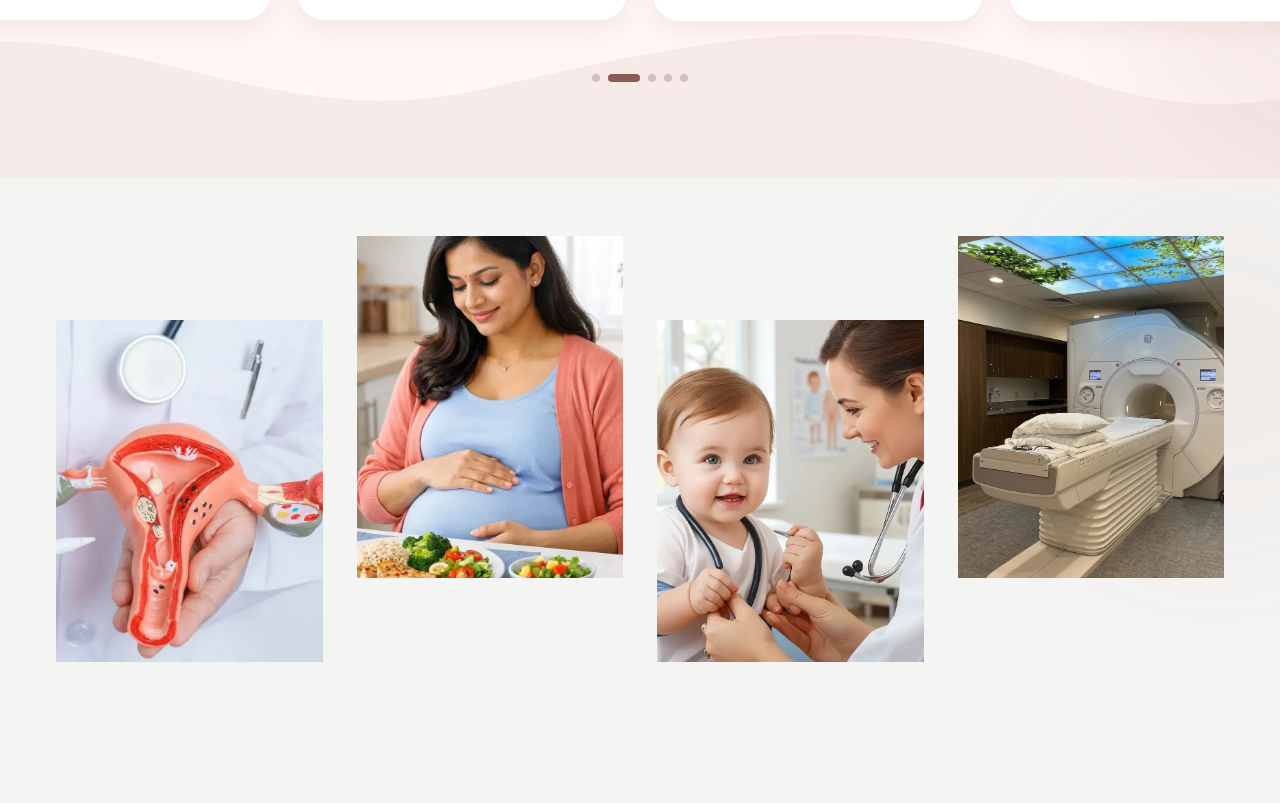
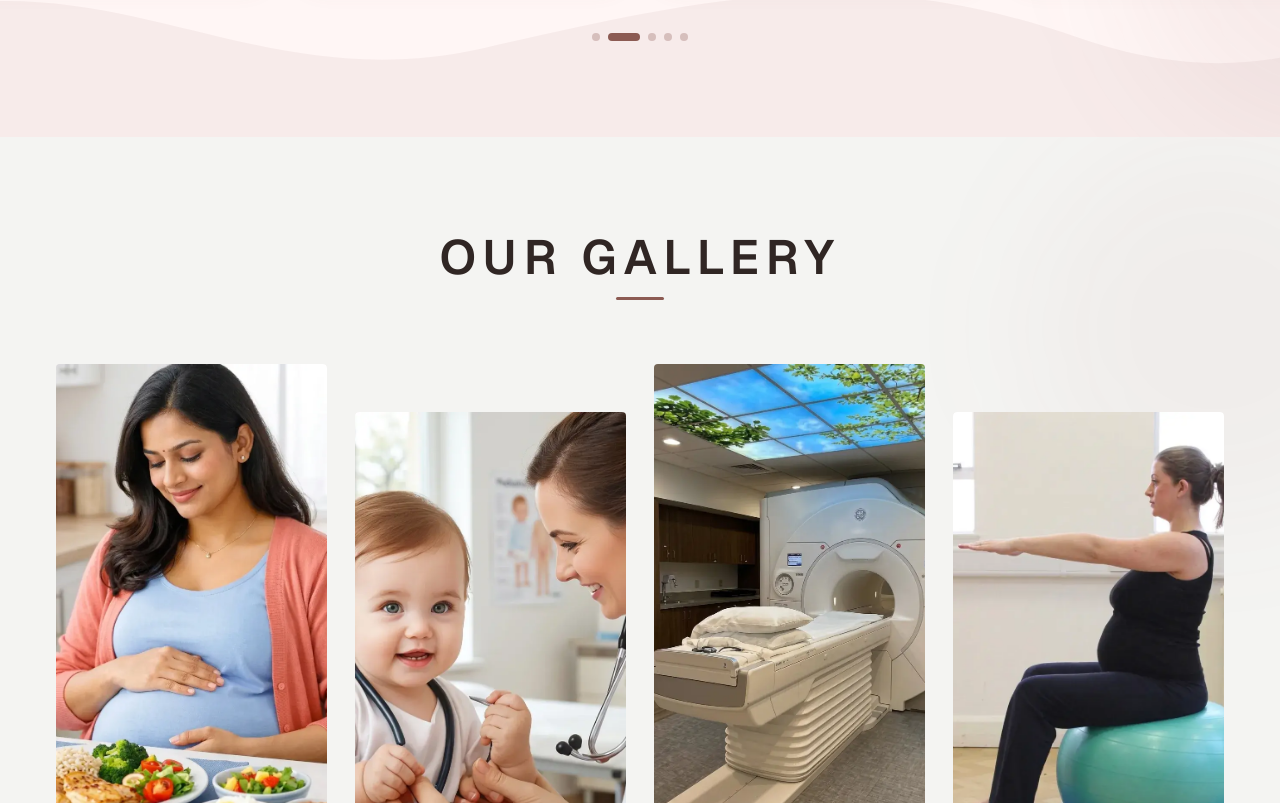
Before and after one commit to Rishangi-01/ivf-centre-landing-page, a Next.js app: page / in a window 1280 px wide. Shown: the part 6857-7660 px from the top of the page. Built offline with nearby package versions, Linux system fonts and the light colour scheme.

Commit message:
seventh commit

```diff
--- a/components/home/WellnessGallery.tsx
+++ b/components/home/WellnessGallery.tsx
@@ -1,15 +1,19 @@
-
 "use client";
 
+import { Suspense } from "react";
 import Image from "next/image";
 import { motion, useReducedMotion } from "framer-motion";
+import { Autoplay } from "swiper/modules";
+import { Swiper, SwiperSlide } from "swiper/react";
 import { site } from "@/data";
 
+import "swiper/css";
+
 const itemPositions = [
-  "mt-16 lg:mt-20",
-  "mt-0 lg:-mt-1",
-  "mt-16 lg:mt-20",
-  "mt-0 lg:-mt-1",
+  "pt-8 sm:pt-12",
+  "pt-0",
+  "pt-8 sm:pt-12",
+  "pt-0",
 ];
 
 export default function WellnessGallery() {
@@ -18,52 +22,94 @@ export default function WellnessGallery() {
   const reduceMotion = useReducedMotion();
 
   return (
-    <section className="relative overflow-hidden bg-[#f4f4f2] py-12 sm:py-16 lg:min-h-[740px] lg:py-[62px] w-[100%]">
-
+    <section
+      id="gallery"
+      className="relative w-full overflow-hidden bg-[#f4f4f2] py-16 sm:py-20 lg:py-24"
+    >
       <div
         aria-hidden="true"
         className="pointer-events-none absolute -right-32 top-0 h-96 w-96 rounded-full bg-[#8c5b53]/[0.04] blur-3xl"
       />
 
-      <div className="relative mx-auto max-w-[1600px] px-6 sm:px-6 lg:px-10 xl:px-14">
+      <div className="relative mx-auto max-w-[1600px] px-5 sm:px-8 lg:px-10 xl:px-14">
+        <motion.div
+          initial={{ opacity: 0, y: reduceMotion ? 0 : 20 }}
+          whileInView={{ opacity: 1, y: 0 }}
+          viewport={{ once: true, amount: 0.3 }}
+          transition={{ duration: reduceMotion ? 0 : 0.65 }}
+          className="mb-10 text-center sm:mb-14 lg:mb-16"
+        >
+          <h2 className="text-3xl font-semibold tracking-[0.14em] text-[#302624] sm:text-4xl lg:text-5xl">
+            OUR GALLERY
+          </h2>
+          <span
+            aria-hidden="true"
+            className="mx-auto mt-4 block h-[3px] w-12 rounded-full bg-[#8c5b53]"
+          />
+        </motion.div>
 
-        <div className="grid grid-cols-2 items-start gap-x-4 gap-y-8 sm:gap-x-6 lg:grid-cols-4 lg:gap-x-[34px]">
+        <Suspense
+          fallback={
+            <div
+              className="h-[370px] sm:h-[440px] lg:h-[500px]"
+              aria-hidden="true"
+            />
+          }
+        >
+          <Swiper
+            modules={[Autoplay]}
+            loop
+            grabCursor
+            speed={850}
+            autoplay={
+              reduceMotion
+                ? false
+                : {
+                    delay: 3500,
+                    disableOnInteraction: false,
+                    pauseOnMouseEnter: true,
+                  }
+            }
+            slidesPerView={1.12}
+            spaceBetween={16}
+            breakpoints={{
+              480: {
+                slidesPerView: 1.55,
+                spaceBetween: 18,
+              },
+              640: {
+                slidesPerView: 2.3,
+                spaceBetween: 20,
+              },
+              900: {
+                slidesPerView: 3.2,
+                spaceBetween: 24,
+              },
+              1200: {
+                slidesPerView: 4,
+                spaceBetween: 28,
+              },
+            }}
+            className="!overflow-hidden"
+          >
             {galleryItems.map((item, index) => (
-            <motion.div
-              key={item.src}
-              initial={{
-                opacity: 0,
-                y: reduceMotion ? 0 : 45,
-              }}
-              whileInView={{ opacity: 1, y: 0 }}
-              viewport={{ once: true, amount: 0.15 }}
-              transition={{
-                duration: reduceMotion ? 0 : 0.8,
-                delay: reduceMotion ? 0 : 0.1 + index * 0.15,
-                ease: [0.22, 1, 0.36, 1],
-              }}
-              className={`group relative w-full overflow-hidden bg-[#e7e3df] ${itemPositions[index]}`}
-            >
-              <div
-                className={`relative w-full overflow-hidden ${
-                  index % 2 === 0
-                    ? "aspect-[3/3.85]"
-                    : "aspect-[3/3.85]"
-                }`}
-              >
+              <SwiperSlide key={item.src}>
+                <div className={itemPositions[index % itemPositions.length]}>
+                  <div className="group relative h-[350px] overflow-hidden rounded-[4px] bg-[#e7e3df] sm:h-[420px] lg:h-[470px]">
                     <Image
                       src={item.src}
                       alt={item.alt}
                       fill
-                  sizes="(max-width: 639px) 46vw, (max-width: 1023px) 46vw, 25vw"
+                      sizes="(max-width: 479px) 88vw, (max-width: 639px) 64vw, (max-width: 899px) 43vw, (max-width: 1199px) 31vw, 24vw"
                       className="object-cover transition-transform duration-700 ease-out group-hover:scale-[1.045]"
                     />
-
-                <div className="absolute inset-0 bg-gradient-to-t from-[#2e211d]/35 via-transparent to-transparent opacity-0 transition-opacity duration-500 group-hover:opacity-100" />
+                    <div className="pointer-events-none absolute inset-0 bg-gradient-to-t from-[#2e211d]/20 via-transparent to-transparent opacity-0 transition-opacity duration-500 group-hover:opacity-100" />
                   </div>
-            </motion.div>
+                </div>
+              </SwiperSlide>
             ))}
-        </div>
+          </Swiper>
+        </Suspense>
       </div>
     </section>
   );
--- a/components/layout/Footer.tsx
+++ b/components/layout/Footer.tsx
@@ -1,8 +1,9 @@
-
 "use client";
 
+import Image from "next/image";
 import Link from "next/link";
 import { motion, useReducedMotion } from "framer-motion";
+import { ArrowRight, Mail, MapPin, Phone } from "lucide-react";
 import {
   FaInstagram,
   FaYoutube,
@@ -22,18 +23,35 @@ const socialIcons: Record<string, IconType> = {
 export default function Footer() {
   const reduceMotion = useReducedMotion();
   const socialLinks = site.site.socials;
-  const policyLinks = site.footer.columns[0].links.slice(1);
+  const quickLinks = [
+    ...site.footer.columns[0].links.slice(1).map((link) =>
+      link.label === "Contact Us" ? { ...link, label: "Contact" } : link,
+    ),
+    { label: "Gallery", href: "#gallery" },
+  ];
+  const phone = site.site.phones[0];
+  const email = site.site.emails[0];
+  const address = site.site.addressLines.join(" ");
+  const poweredByIndex = site.footer.copyright.indexOf(" Powered By ");
+  const copyright =
+    poweredByIndex === -1
+      ? site.footer.copyright
+      : site.footer.copyright.slice(0, poweredByIndex);
+  const poweredBy =
+    poweredByIndex === -1
+      ? null
+      : site.footer.copyright.slice(poweredByIndex + 1);
 
   const reveal = {
     hidden: {
       opacity: 0,
-      y: reduceMotion ? 0 : 24,
+      y: reduceMotion ? 0 : 20,
     },
     visible: {
       opacity: 1,
       y: 0,
       transition: {
-        duration: reduceMotion ? 0 : 0.7,
+        duration: reduceMotion ? 0 : 0.6,
         ease: [0.22, 1, 0.36, 1] as const,
       },
     },
@@ -44,32 +62,17 @@ export default function Footer() {
       className="relative isolate overflow-hidden bg-[#8c5b53] text-[#f7f0e9]"
       aria-label={site.footer.ariaLabel}
     >
-      {/* Decorative background glow */}
       <div
         aria-hidden="true"
         className="pointer-events-none absolute -right-40 -top-40 h-96 w-96 rounded-full bg-white/[0.06] blur-3xl"
       />
+      <div
+        aria-hidden="true"
+        className="pointer-events-none absolute -bottom-48 -left-32 h-96 w-96 rounded-full bg-[#5f3832]/20 blur-3xl"
+      />
 
-      <div className="relative mx-auto max-w-[1800px] px-6 pb-7 pt-8 sm:px-10 sm:pt-10 lg:px-[3.8%] lg:pt-7">
-        {/* Large brand name */}
-        <motion.div
-          variants={reveal}
-          initial="hidden"
-          whileInView="visible"
-          viewport={{ once: true, amount: 0.2 }}
-        >
-          <Link
-            href={site.nav.links[0].href}
-            aria-label={site.site.name}
-            className="inline-block font-sans text-5xl font-normal tracking-[-0.055em] transition-opacity duration-300 hover:opacity-75 sm:text-6xl lg:text-[76px] xl:text-[84px]"
-          >
-            {site.site.name}
-          </Link>
-          <p className="text-sm lg:text-lg">{site.footer.about}</p>
-        </motion.div>
-
-        <div className="mt-16 grid grid-cols-1 gap-12 sm:mt-20 sm:grid-cols-2 sm:gap-10 lg:mt-24 lg:grid-cols-[1fr_1fr] lg:gap-16">
-          {/* Contact details */}
+      <div className="relative mx-auto max-w-[1600px] px-6 pb-6 pt-14 sm:px-10 sm:pt-16 lg:px-12 lg:pt-20 xl:px-16">
+        <div className="grid grid-cols-1 gap-10 md:grid-cols-2 md:gap-x-12 md:gap-y-12 lg:grid-cols-3 lg:gap-14">
           <motion.div
             variants={reveal}
             initial="hidden"
@@ -77,33 +80,29 @@ export default function Footer() {
             viewport={{ once: true, amount: 0.2 }}
             className="flex flex-col items-start"
           >
-            <div className="space-y-1 text-base leading-relaxed sm:text-lg">
-              <a
-                href={`tel:${site.site.phones[0].replace(/[^\d+]/g, "")}`}
-                className="block w-fit transition-colors duration-300 hover:text-white"
-              >
-                {site.site.phones[0]}
-              </a>
+            <Link
+              href={site.nav.links[0].href}
+              aria-label={`${site.site.name} home`}
+              className="flex items-center gap-3 transition-opacity duration-300 hover:opacity-80"
+            >
+              <Image
+                src={site.site.logoWhite}
+                alt=""
+                width={184}
+                height={64}
+                className="w-[230px] object-contain"
+              />
+              {/* <span className="font-serif text-4xl font-semibold tracking-tight text-white sm:text-5xl">
+                {site.site.name}
+              </span> */}
+            </Link>
+            <p className="mt-4 max-w-sm text-sm leading-7 text-[#f7f0e9]/80 sm:text-base">
+              Compassionate, personalized fertility care and advanced IVF
+              treatment, supporting you at every step of your journey to
+              parenthood.
+            </p>
 
-              <a
-                href={`mailto:${site.site.emails[0]}`}
-                className="block w-fit transition-colors duration-300 hover:text-white"
-              >
-                {site.site.emails[0]}
-              </a>
-            </div>
-
-            <address className="mt-7 not-italic text-base leading-relaxed sm:text-lg">
-              {site.site.addressLines.map((line, index) => (
-                <span key={line}>
-                  {index > 0 && <br />}
-                  {line}
-                </span>
-              ))}
-            </address>
-
-            {/* Social icons */}
-            <div className="mt-10 flex flex-wrap items-center gap-3 sm:mt-16">
+            <div className="mt-6 flex items-center gap-3">
               {socialLinks.map((social, index) => {
                 const Icon = socialIcons[social.icon];
                 if (!Icon) {
@@ -117,91 +116,126 @@ export default function Footer() {
                     target="_blank"
                     rel="noopener noreferrer"
                     aria-label={social.label}
-                    initial={{
-                      opacity: 0,
-                      y: reduceMotion ? 0 : 12,
-                    }}
+                    initial={{ opacity: 0, y: reduceMotion ? 0 : 10 }}
                     whileInView={{ opacity: 1, y: 0 }}
                     viewport={{ once: true }}
                     transition={{
-                      duration: reduceMotion ? 0 : 0.4,
-                      delay: reduceMotion ? 0 : index * 0.08,
+                      duration: reduceMotion ? 0 : 0.35,
+                      delay: reduceMotion ? 0 : index * 0.06,
                     }}
                     whileHover={
-                      reduceMotion
-                        ? undefined
-                        : { y: -5, scale: 1.08 }
+                      reduceMotion ? undefined : { y: -4, scale: 1.06 }
                     }
-                    whileTap={
-                      reduceMotion ? undefined : { scale: 0.92 }
-                    }
-                    className="flex h-9 w-9 items-center justify-center rounded-full bg-[#f7f0e9] text-[#65514a] transition-colors duration-300 hover:bg-white sm:h-10 sm:w-10"
+                    whileTap={reduceMotion ? undefined : { scale: 0.94 }}
+                    className="flex h-10 w-10 items-center justify-center rounded-full border border-white/20 bg-white/10 text-white transition-colors duration-300 hover:border-white/50 hover:bg-white hover:text-[#8c5b53]"
                   >
-                    <Icon size={19} />
+                    <Icon size={17} />
                   </motion.a>
                 );
               })}
             </div>
           </motion.div>
 
-          {/* Policy links */}
           <motion.div
             variants={reveal}
             initial="hidden"
             whileInView="visible"
             viewport={{ once: true, amount: 0.2 }}
-            className="flex flex-col items-start sm:pt-0"
+            className="md:pt-1"
           >
+            <h2 className="text-sm font-semibold uppercase tracking-[0.18em] text-white/65">
+              Quick Links
+            </h2>
             <nav
               aria-label={site.footer.policyAriaLabel}
-              className="flex flex-col items-start gap-1.5 text-base sm:text-lg"
+              className="mt-5 flex flex-col items-start gap-3"
             >
-              {policyLinks.map((policy, index) => (
+              {quickLinks.map((link, index) => (
                 <motion.div
-                  key={policy.label}
-                  initial={{
-                    opacity: 0,
-                    x: reduceMotion ? 0 : 14,
-                  }}
+                  key={link.label}
+                  initial={{ opacity: 0, x: reduceMotion ? 0 : 10 }}
                   whileInView={{ opacity: 1, x: 0 }}
                   viewport={{ once: true }}
                   transition={{
-                    duration: reduceMotion ? 0 : 0.45,
-                    delay: reduceMotion ? 0 : index * 0.09,
+                    duration: reduceMotion ? 0 : 0.35,
+                    delay: reduceMotion ? 0 : index * 0.05,
                   }}
                 >
                   <Link
-                    href={policy.href}
-                    className="group relative inline-block py-0.5 transition-colors duration-300 hover:text-white"
+                    href={link.href}
+                    className="group inline-flex items-center gap-2 text-[15px] text-[#f7f0e9]/85 transition-colors duration-300 hover:text-white"
                   >
-                    {policy.label}
-                    <span className="absolute -bottom-0.5 left-0 h-px w-0 bg-white transition-all duration-300 group-hover:w-full" />
+                    <ArrowRight
+                      size={14}
+                      aria-hidden="true"
+                      className="transition-transform duration-300 group-hover:translate-x-1"
+                    />
+                    <span>{link.label}</span>
                   </Link>
                 </motion.div>
               ))}
             </nav>
           </motion.div>
+
+          <motion.div
+            variants={reveal}
+            initial="hidden"
+            whileInView="visible"
+            viewport={{ once: true, amount: 0.2 }}
+            className="md:col-span-2 lg:col-span-1"
+          >
+            <h2 className="text-sm font-semibold uppercase tracking-[0.18em] text-white/65">
+              Contact Information
+            </h2>
+            <address className="mt-5 not-italic">
+              <ul className="space-y-5">
+                <li>
+                  <a
+                    href={`tel:${phone.replace(/[^\d+]/g, "")}`}
+                    className="group flex items-start gap-3 text-sm text-[#f7f0e9]/85 transition-colors duration-300 hover:text-white sm:text-base"
+                  >
+                    <Phone
+                      size={19}
+                      aria-hidden="true"
+                      className="mt-0.5 shrink-0 text-white/75 transition-colors group-hover:text-white"
+                    />
+                    <span>{phone}</span>
+                  </a>
+                </li>
+                <li>
+                  <a
+                    href={`mailto:${email}`}
+                    className="group flex items-start gap-3 text-sm text-[#f7f0e9]/85 transition-colors duration-300 hover:text-white sm:text-base"
+                  >
+                    <Mail
+                      size={19}
+                      aria-hidden="true"
+                      className="mt-0.5 shrink-0 text-white/75 transition-colors group-hover:text-white"
+                    />
+                    <span>{email}</span>
+                  </a>
+                </li>
+                <li className="flex items-start gap-3 text-sm leading-6 text-[#f7f0e9]/85 sm:text-base">
+                  <MapPin
+                    size={19}
+                    aria-hidden="true"
+                    className="mt-0.5 shrink-0 text-white/75"
+                  />
+                  <span>{address}</span>
+                </li>
+              </ul>
+            </address>
+          </motion.div>
         </div>
 
-        {/* Bottom copyright */}
         <motion.div
-          initial={{
-            opacity: 0,
-            y: reduceMotion ? 0 : 15,
-          }}
+          initial={{ opacity: 0, y: reduceMotion ? 0 : 12 }}
           whileInView={{ opacity: 1, y: 0 }}
           viewport={{ once: true }}
-          transition={{
-            duration: reduceMotion ? 0 : 0.6,
-            delay: reduceMotion ? 0 : 0.15,
-          }}
-          className="mt-12 border-t border-white/15 pt-6 sm:mt-14 lg:mt-16 lg:border-t-0 lg:pt-0"
+          transition={{ duration: reduceMotion ? 0 : 0.5 }}
+          className="mt-12 flex flex-col gap-2 border-t border-white/20 pt-5 text-sm text-[#f7f0e9]/75 sm:mt-14 sm:flex-row sm:items-center sm:justify-between sm:pt-6"
         >
-          <div className="flex flex-col gap-3 text-sm leading-relaxed sm:text-base lg:flex-row lg:items-center lg:justify-end lg:pr-[22%]">
-            <p>
-              {site.footer.copyright}
-            </p>
-          </div>
+          <p>{copyright} {poweredBy}</p>
         </motion.div>
       </div>
     </footer>
```
Also changed, not shown: components/home/ContactForm.tsx (+10 -10 lines), components/home/TreatmentProcess.tsx (+13 -14 lines), data/site.json. Lines whose indentation alone changed are shown as unchanged.
